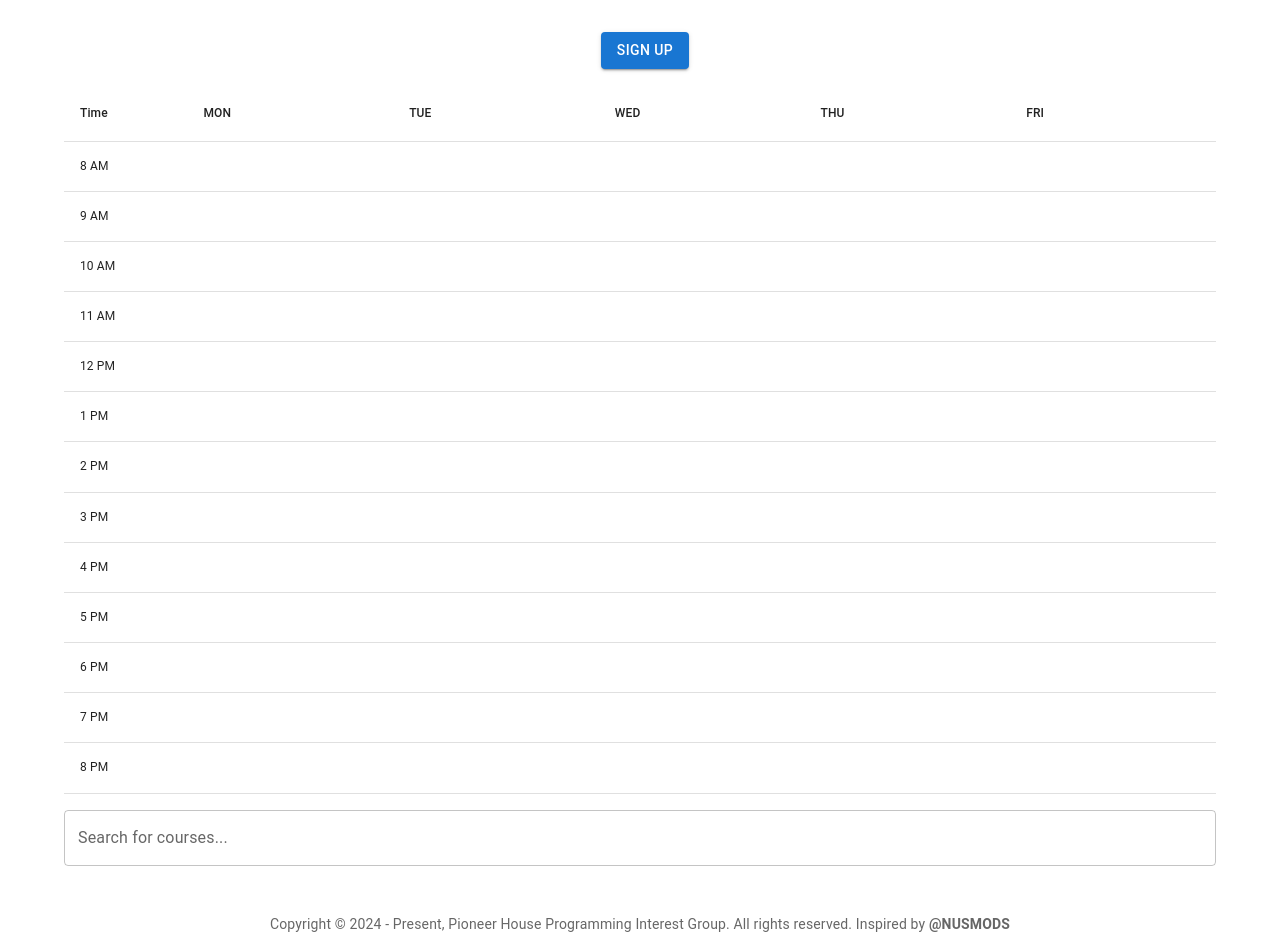
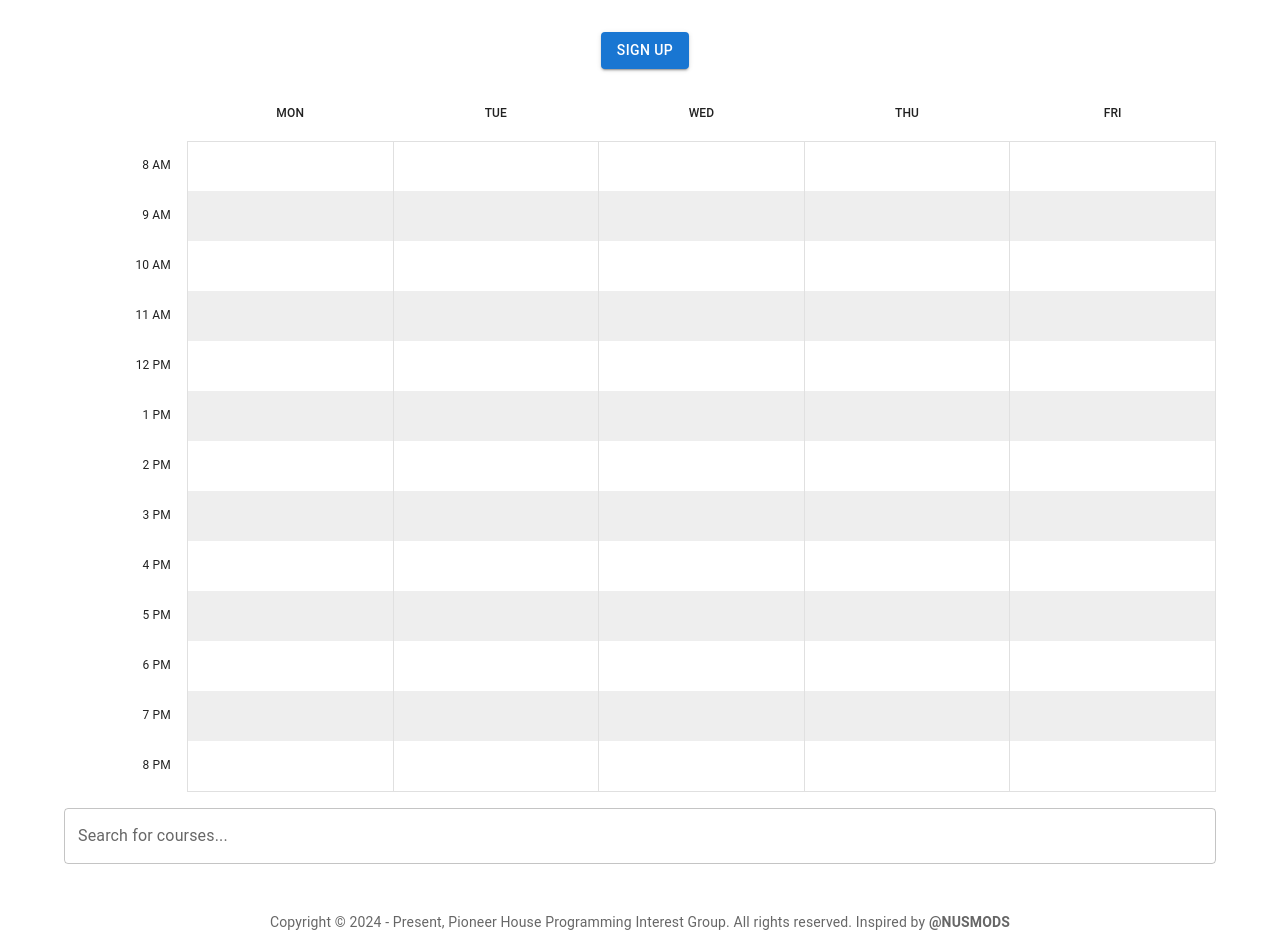
Before and after one commit to shzhe02/nus-class-connect, a React (Create React App) app: page / in a window 1280 px wide. Built offline with nearby package versions, Linux system fonts and the light colour scheme.

Commit message:
Styled timetable

```diff
--- a/src/components/Timetable.tsx
+++ b/src/components/Timetable.tsx
@@ -113,9 +113,9 @@ const Timetable: React.FC<TimetableProps> = ({ courses }) => {
       <Table style={{ tableLayout: 'fixed', minWidth: '600px' }}>
         <TableHead>
           <TableRow>
-            <TableCell style={{ width: '60px', fontSize: '12px' }}>Time</TableCell>
+            <TableCell style={{ width: '60px', fontSize: '12px', borderBottom: '0px' }}></TableCell>
             {days.map(day => (
-              <TableCell key={day} style={{ width: '100px', fontSize: '12px' }}>
+              <TableCell key={day} style={{ width: '100px', fontSize: '12px', textAlign: 'center' }}>
                 {day}
               </TableCell>
             ))}
@@ -125,10 +125,17 @@ const Timetable: React.FC<TimetableProps> = ({ courses }) => {
           {[...Array(13)].map((_, index) => {
             const hour = index + 8;
             const time = hour < 12 ? `${hour} AM` : `${hour === 12 ? 12 : hour - 12} PM`;
+            const color = hour % 2 ? '#eeeeee' : 'white';
+            console.log(index);
+            const bottomBorder = index === 12 ? '1px solid rgpa(224, 224, 224)' : '0px';
 
             return (
               <TableRow key={hour} style={{ height: '50px' }}>
-                <TableCell style={{ fontSize: '12px' }}>{time}</TableCell>
+                <TableCell
+                  style={{ fontSize: '12px', borderBottom: '0px', borderRight: '1px solid rgba(224, 224, 224)', textAlign: 'right' }}
+                >
+                  {time}
+                </TableCell>
                 {days.map(day => {
                   const matchingCourse = courses.find(course => findClassForHour(course, day, hour));
                   if (matchingCourse) {
@@ -143,12 +150,25 @@ const Timetable: React.FC<TimetableProps> = ({ courses }) => {
                           backgroundColor: isSelected ? lighterColor(matchingCourse.color) : matchingCourse.color,
                           width: '100px',
                           fontSize: '10px',
+                          borderBottom: bottomBorder,
+                          borderRight: '1px solid rgba(224, 224, 224)',
                           cursor: 'pointer',
                         }}
                       >{`${matchingCourse.courseName} ${matchingClass?.lessonType} ${matchingClass?.classNo}`}</TableCell>
                     );
                   } else {
-                    return <TableCell key={`${day}-${hour}`} style={{ width: '100px', fontSize: '10px' }}></TableCell>;
+                    return (
+                      <TableCell
+                        key={`${day}-${hour}`}
+                        style={{
+                          width: '100px',
+                          fontSize: '10px',
+                          borderBottom: bottomBorder,
+                          borderRight: '1px solid rgba(224, 224, 224)',
+                          backgroundColor: color,
+                        }}
+                      ></TableCell>
+                    );
                   }
                 })}
               </TableRow>
```
Also changed, not shown: 1 other file (tests, documents, lock files or other folders).
